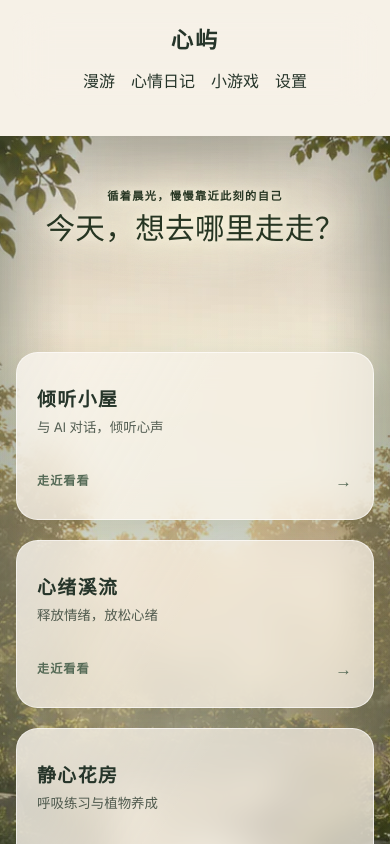
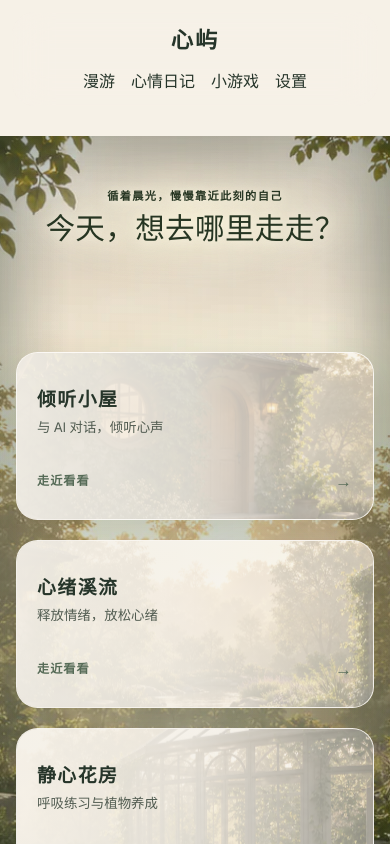
Before and after one commit to 000saber000/xinyu-build, a Next.js app in the folder xinyu/: page / in a window 390 px wide. Shown: the top 844 px of the page. Built offline with nearby package versions, Linux system fonts and the light colour scheme.

Commit message:
fix: preserve garden landmarks on mobile

```diff
--- a/xinyu/app/globals.css
+++ b/xinyu/app/globals.css
@@ -362,6 +362,33 @@ body {
     transform: none;
   }
 
+  .place-hotspot::before {
+    background-image:
+      linear-gradient(
+        90deg,
+        rgb(246 241 231 / 0.96) 0%,
+        rgb(246 241 231 / 0.88) 48%,
+        rgb(246 241 231 / 0.55) 100%
+      ),
+      url("/garden/courtyard-base.webp");
+    background-position: center, center center;
+    background-repeat: no-repeat;
+    background-size: cover, 235% auto;
+    filter: saturate(0.82);
+  }
+
+  .place-hotspot--cottage::before {
+    background-position: center, left center;
+  }
+
+  .place-hotspot--stream::before {
+    background-position: center, center center;
+  }
+
+  .place-hotspot--greenhouse::before {
+    background-position: center, right center;
+  }
+
   .place-hotspot--stream:hover,
   .place-hotspot:hover {
     transform: translateY(-3px);
--- a/xinyu/app/layout.tsx
+++ b/xinyu/app/layout.tsx
@@ -28,6 +28,15 @@ export default function RootLayout({
       lang="zh-CN"
       className={`${geistSans.variable} ${geistMono.variable} h-full antialiased`}
     >
+      <head>
+        <link
+          rel="preload"
+          href="/garden/courtyard-base.webp"
+          as="image"
+          type="image/webp"
+          fetchPriority="high"
+        />
+      </head>
       <body className="min-h-full flex flex-col">
         <AppShell>{children}</AppShell>
       </body>
```
Also changed, not shown: 2 other files (tests, documents, lock files or other folders).
